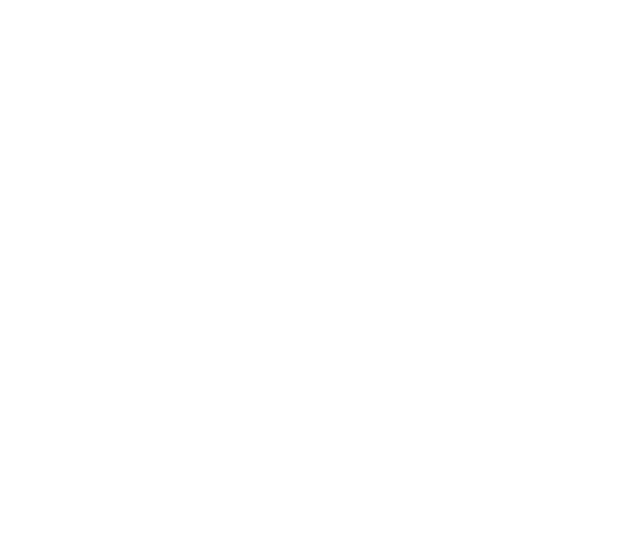
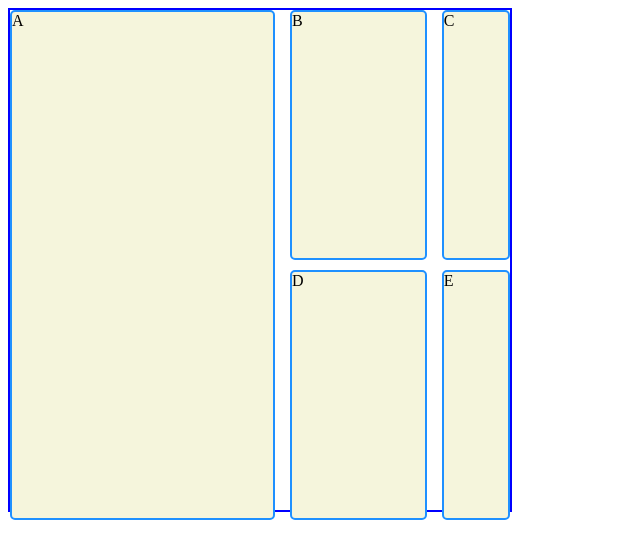
Before and after one commit to JuliaAvsyuk/css, a plain HTML site: page grid/v 2/index.html in a window 1280 px wide. Shown: the whole page, without its empty margins (0-640 px from the left). Drawn offline with Linux system fonts and the light colour scheme.

Commit message:
about grid

```diff
--- a/grid/index.css
+++ b/grid/index.css
@@ -0,0 +1,31 @@
+.grid {
+    display: grid;
+    border: 2px blue solid;
+    height: 500px;
+    width: 500px;
+    grid-template: repeat(4, 1fr 2fr) / repeat(4, 3fr 2fr);
+    grid-gap: 5px;
+}
+
+.a {
+    grid-area: 5 / 1 / span 2 / span 2;
+}
+
+.b {
+    grid-area: 2 / 2 / span 3 / span 6;
+}
+.box {
+    background-color: beige;
+    color: black;
+    border-radius: 5px;
+    border: 2px dodgerblue solid;
+}
+
+.c {
+    grid-area: 6 / 8 / span 3 / span 1;
+    /* grid-area:
+  grid-row-start
+  grid-column-start
+  grid-row-end
+  grid-column-end */
+}
--- a/grid/v 2/index.css
+++ b/grid/v 2/index.css
@@ -0,0 +1,23 @@
+.grid {
+    border: 2px blue solid;
+    height: 500px;
+    width: 500px;
+    display: grid;
+    grid-template-columns: 25% 25% 2fr 1fr;
+    grid-template-rows: 250px 250px;
+    grid-row-gap: 10px;
+    grid-column-gap: 15px;
+}
+
+.box {
+    background-color: beige;
+    color: black;
+    border-radius: 5px;
+    border: 2px dodgerblue solid;
+}
+.a {
+    grid-column-start: 1;
+    grid-column-end: span 2;
+    grid-row-start: 1;
+    grid-row-end: 3;
+}
--- a/grid/v 2/index.html
+++ b/grid/v 2/index.html
@@ -2,9 +2,15 @@
 <html lang="en">
 <head>
     <meta charset="UTF-8">
-    <title>Title</title>
+    <link rel="stylesheet" href="index.css" type="text/css">
 </head>
 <body>
-
+<div class="grid">
+    <div class="box a">A</div>
+    <div class="box b">B</div>
+    <div class="box c">C</div>
+    <div class="box d">D</div>
+    <div class="box e">E</div>
+</div>
 </body>
 </html>
```
Also changed, not shown: grid/index.html (+6 -2 lines).
